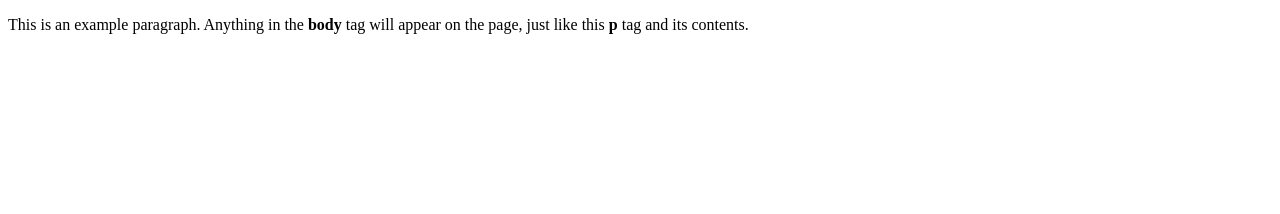
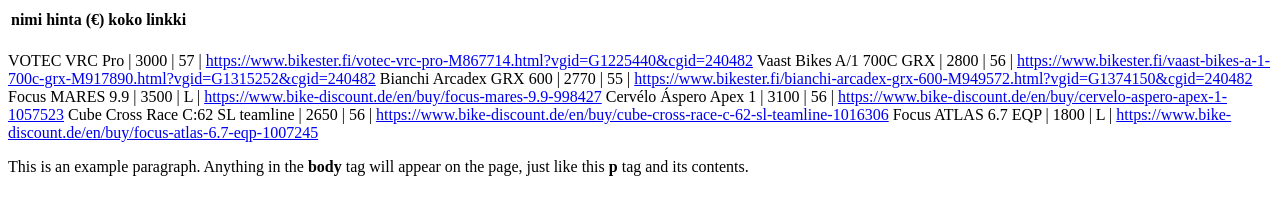
Before and after one commit to TatuMakinen/pyorat, a plain HTML site: page index.html in a window 1280 px wide. Drawn offline with Linux system fonts and the light colour scheme.

Commit message:
Update index.html

```diff
--- a/index.html
+++ b/index.html
@@ -1,9 +1,63 @@
-<!doctype html>
+<!DOCTYPE html>
 <html>
   <head>
     <title>This is the title of the webpage!</title>
   </head>
   <body>
-    <p>This is an example paragraph. Anything in the <strong>body</strong> tag will appear on the page, just like this <strong>p</strong> tag and its contents.</p>
+    <table>
+      <thead>
+        <tr>
+          <th>nimi</th>
+          <th>hinta (€)</th>
+          <th>koko</th>
+          <th>linkki</th>
+        </tr>
+      </thead>
+      <tbody>
+        <tr>
+          <td></td>
+        </tr>
+      </tbody>
+    </table>
+    <p>
+      VOTEC VRC Pro | 3000 | 57 |
+      <a
+        href="https://www.bikester.fi/votec-vrc-pro-M867714.html?vgid=G1225440&amp;cgid=240482"
+        >https://www.bikester.fi/votec-vrc-pro-M867714.html?vgid=G1225440&amp;cgid=240482</a
+      >
+      Vaast Bikes A/1 700C GRX | 2800 | 56 |
+      <a
+        href="https://www.bikester.fi/vaast-bikes-a-1-700c-grx-M917890.html?vgid=G1315252&amp;cgid=240482"
+        >https://www.bikester.fi/vaast-bikes-a-1-700c-grx-M917890.html?vgid=G1315252&amp;cgid=240482</a
+      >
+      Bianchi Arcadex GRX 600 | 2770 | 55 |
+      <a
+        href="https://www.bikester.fi/bianchi-arcadex-grx-600-M949572.html?vgid=G1374150&amp;cgid=240482"
+        >https://www.bikester.fi/bianchi-arcadex-grx-600-M949572.html?vgid=G1374150&amp;cgid=240482</a
+      >
+      Focus MARES 9.9 | 3500 | L |
+      <a href="https://www.bike-discount.de/en/buy/focus-mares-9.9-998427"
+        >https://www.bike-discount.de/en/buy/focus-mares-9.9-998427</a
+      >
+      Cervélo Áspero Apex 1 | 3100 | 56 |
+      <a
+        href="https://www.bike-discount.de/en/buy/cervelo-aspero-apex-1-1057523"
+        >https://www.bike-discount.de/en/buy/cervelo-aspero-apex-1-1057523</a
+      >
+      Cube Cross Race C:62 SL teamline | 2650 | 56 |
+      <a
+        href="https://www.bike-discount.de/en/buy/cube-cross-race-c-62-sl-teamline-1016306"
+        >https://www.bike-discount.de/en/buy/cube-cross-race-c-62-sl-teamline-1016306</a
+      >
+      Focus ATLAS 6.7 EQP | 1800 | L |
+      <a href="https://www.bike-discount.de/en/buy/focus-atlas-6.7-eqp-1007245"
+        >https://www.bike-discount.de/en/buy/focus-atlas-6.7-eqp-1007245</a
+      >
+    </p>
+    <p>
+      This is an example paragraph. Anything in the <strong>body</strong> tag
+      will appear on the page, just like this <strong>p</strong> tag and its
+      contents.
+    </p>
   </body>
 </html>
```
